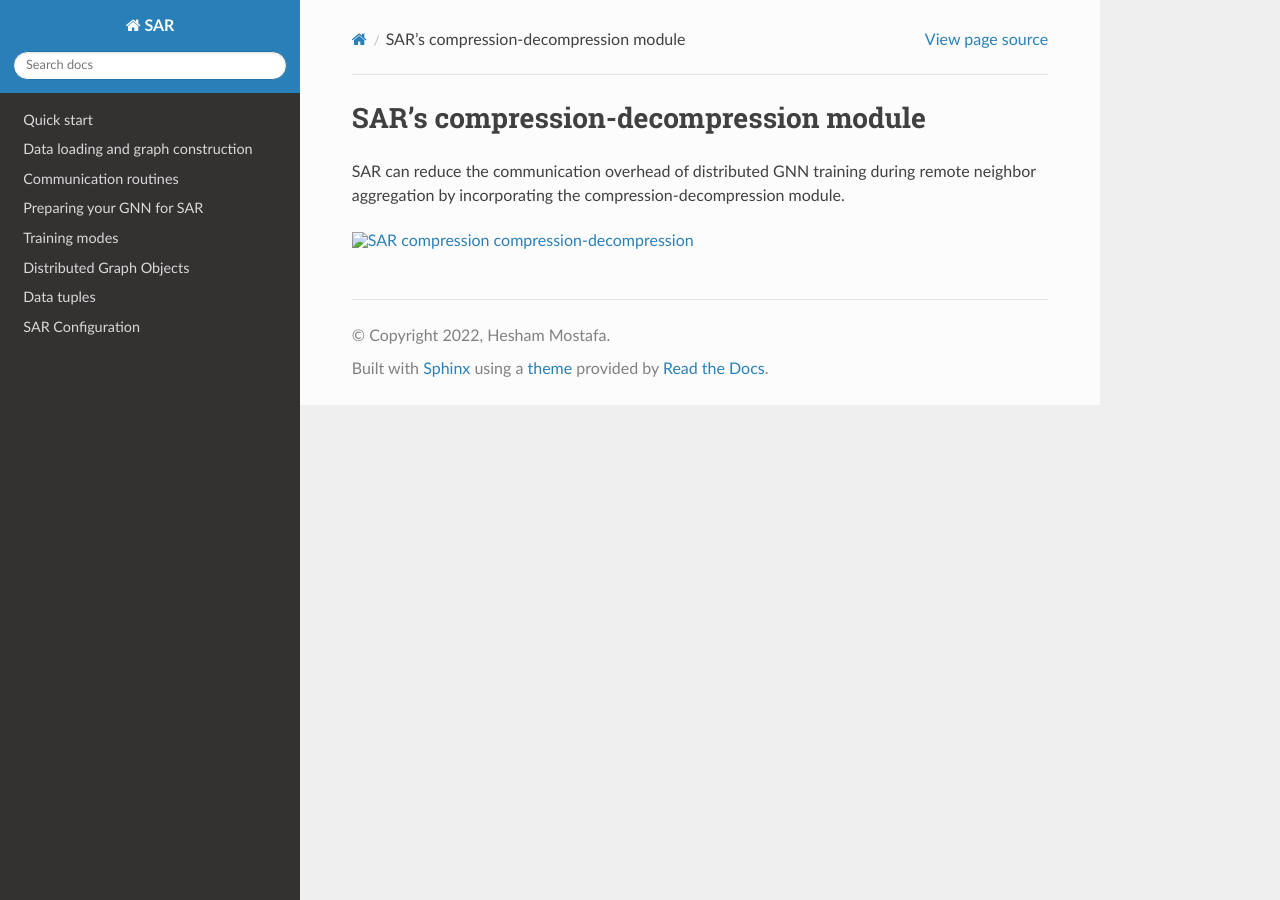
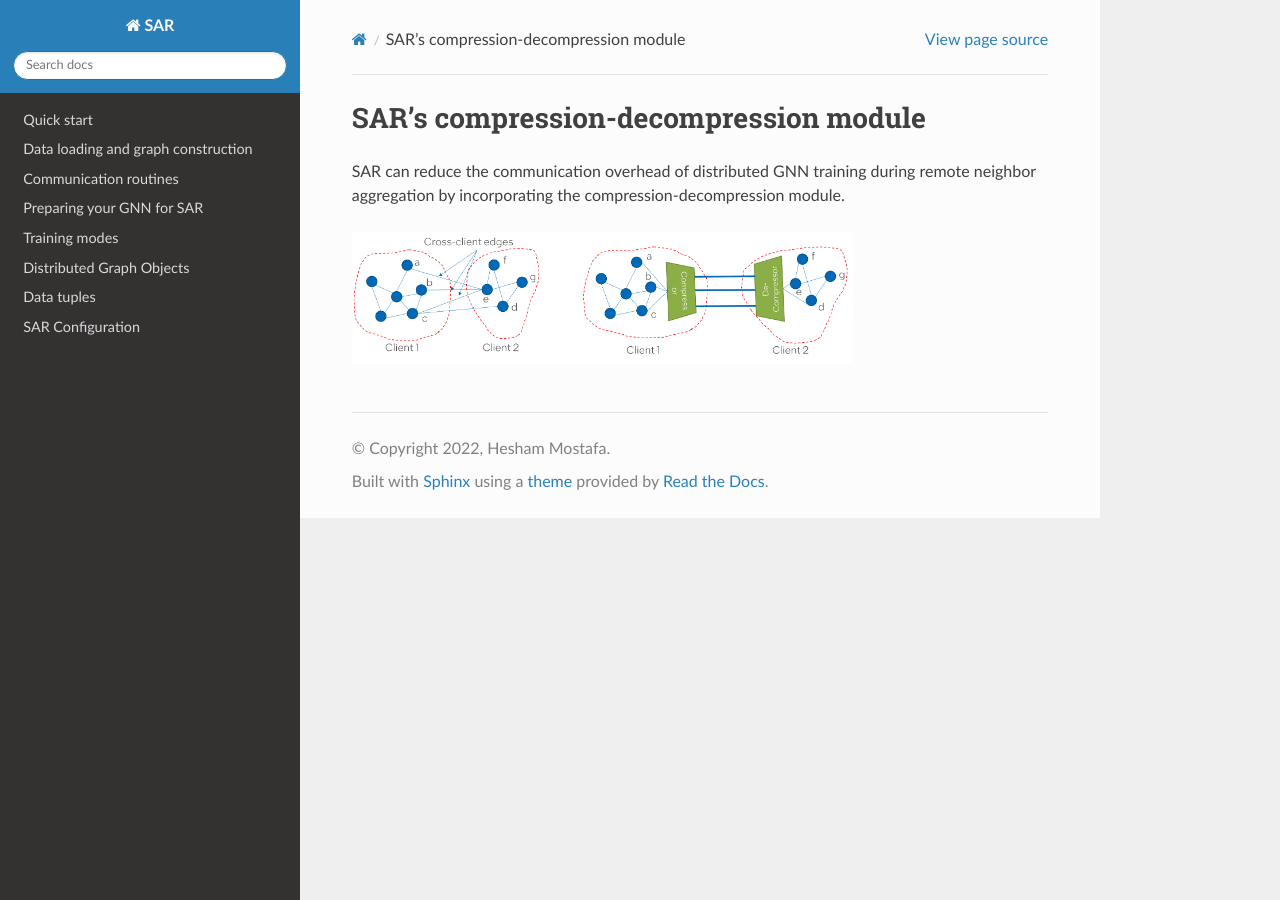
Before and after one commit to IntelLabs/SAR, a Sphinx documentation site: the page built from docs/source/sar_compression.rst, in a window 1280 px wide. Built offline with Sphinx 7.4.7 and the Read the Docs theme 2.0.0, drawn with Linux system fonts in a browser that asks for light colours.

Commit message:
Added image

```diff
--- a/docs/source/sar_compression.rst
+++ b/docs/source/sar_compression.rst
@@ -4,6 +4,6 @@ SAR's compression-decompression module
 =======================================
 SAR can reduce the communication overhead of distributed GNN training during remote neighbor aggregation by incorporating the compression-decompression module.
 
-.. image:: ./image/comp_decomp_overview.png
-    :alt: SAR compression compression-decompression
+.. image:: ./images/comp_decomp_overview.png
+    :alt: SAR compression-decompression
     :width: 500 px
```
